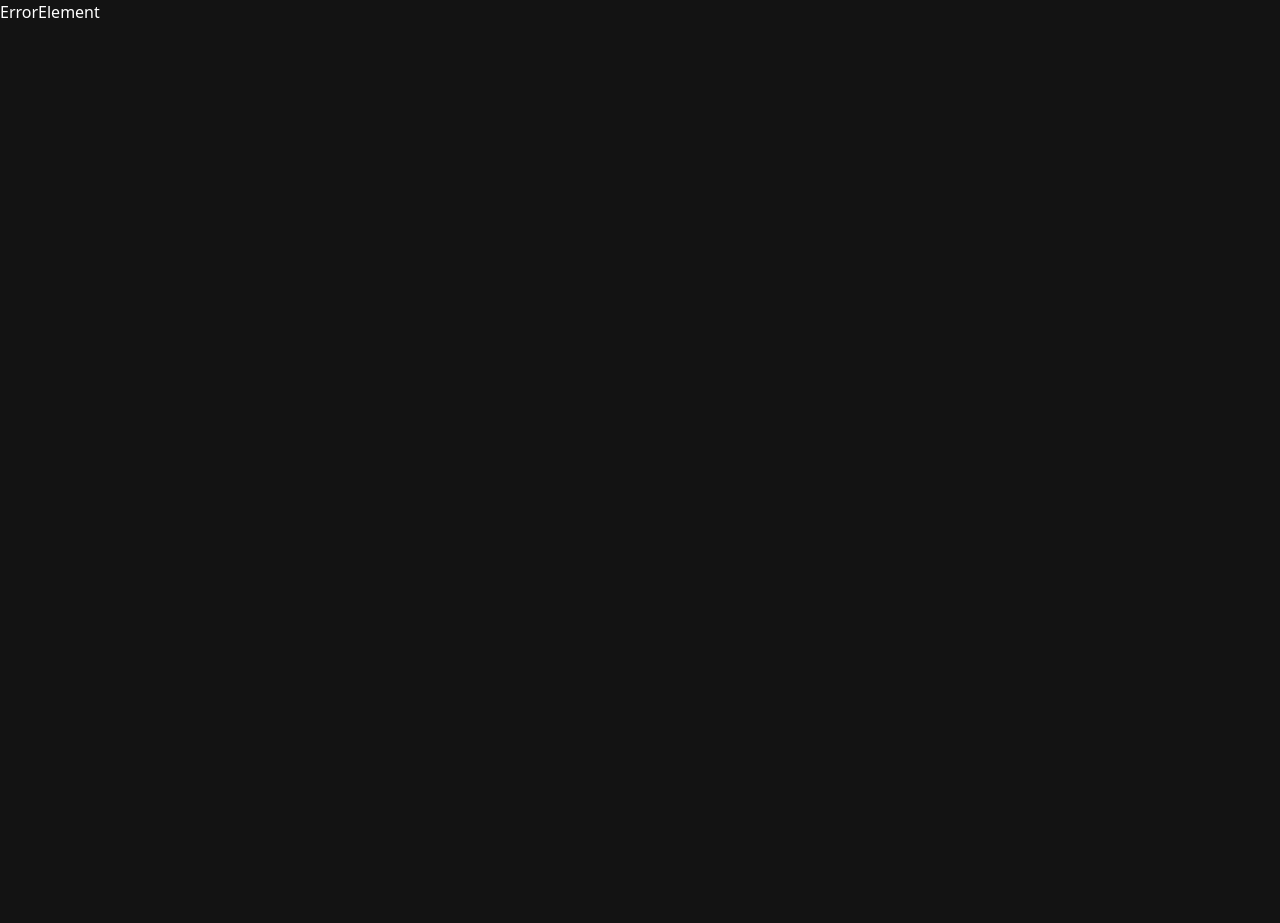
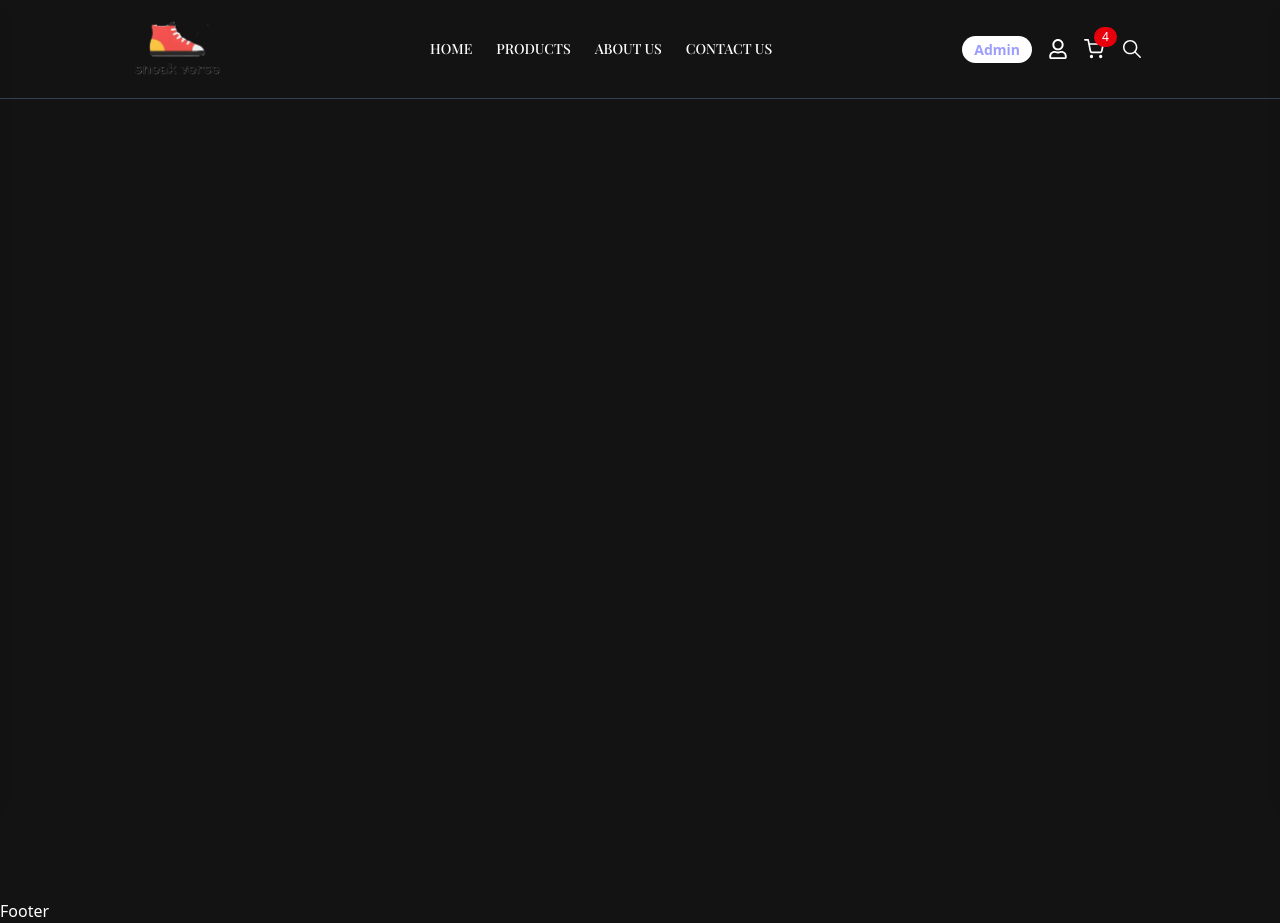
Before and after one commit to showorv/Sneakverse, a React (Vite) app in the folder Frontend/my-app/: page /admin in a window 1280 px wide. Before the commit this address had no page. Before the commit the page ends 800 px from the top, so only its background shows below. Built offline with nearby package versions, Linux system fonts and the light colour scheme.

Commit message:
admin page

```diff
--- /dev/null
+++ b/Frontend/my-app/src/components/Admin/AdminLayout.jsx
@@ -0,0 +1,31 @@
+import React, { useState } from 'react'
+import { IoMdMenu } from "react-icons/io";
+
+
+
+export const AdminLayout = () => {
+
+  const [sidebarOpen, setSidebarOpen] = useState(false)
+
+  const toggleOpen = ()=>{
+    setSidebarOpen(!sidebarOpen)
+  }
+
+
+  return (
+    <div className='min-h-screen flex flex-col md:flex-row relative'>
+
+      {/* mobile view */}
+      <div className='flex gap-2 justify-center items-center md:hidden p-4 bg-gray-800 '>
+        <button onClick={toggleOpen}>
+        <IoMdMenu size={20}/>
+        </button>
+        <h2 className='text-sm font-medium'>Admin Dashboard</h2>
+
+
+
+      </div>
+
+    </div>
+  )
+}
--- a/Frontend/my-app/src/components/CommonFolder/Header.jsx
+++ b/Frontend/my-app/src/components/CommonFolder/Header.jsx
@@ -54,6 +54,13 @@ export const Header = () => {
     {/* icons side */}
 
     <div className='flex justify-center items-center space-x-4'>
+
+      <div className='hidden md:block'>
+
+      <NavLink to="/admin" className="bg-white text-black font-semibold text-sm py-1 px-3 rounded-full"
+        style={active}
+        >Admin</NavLink>
+      </div>
       <NavLink to="/userprofile" >
       <FaRegUser className="h-5 w-5"/>
       </NavLink>
@@ -65,6 +72,7 @@ export const Header = () => {
 
       {/* search */}
     <Search />
+
 
       <button onClick={handleHambarOpen}>
       <CgMenuLeft className="h-5 w-5 md:hidden" />
@@ -94,6 +102,13 @@ export const Header = () => {
     <NavLink to="/products" className="text-sm font-medium uppercase playfair text-gray-200 hover:text-black" style={active} onClick={handleHambarOpen}>Products</NavLink>
     <NavLink to="/about" className="text-sm font-medium uppercase playfair text-gray-200 hover:text-black" style={active} onClick={handleHambarOpen}>About Us</NavLink>
     <NavLink to="/contact" className="text-sm font-medium uppercase playfair text-gray-200 hover:text-black" style={active} onClick={handleHambarOpen}>Contact us</NavLink>
+    <NavLink to="/admin" className="bg-white text-black font-semibold text-sm py-1 px-3 rounded-full"
+    style={active}
+    onClick={handleHambarOpen}
+    >Admin</NavLink>
+
+
+
     </div>
 
     </div>
```
Also changed, not shown: Frontend/my-app/src/App.jsx (+10 -1 lines).
